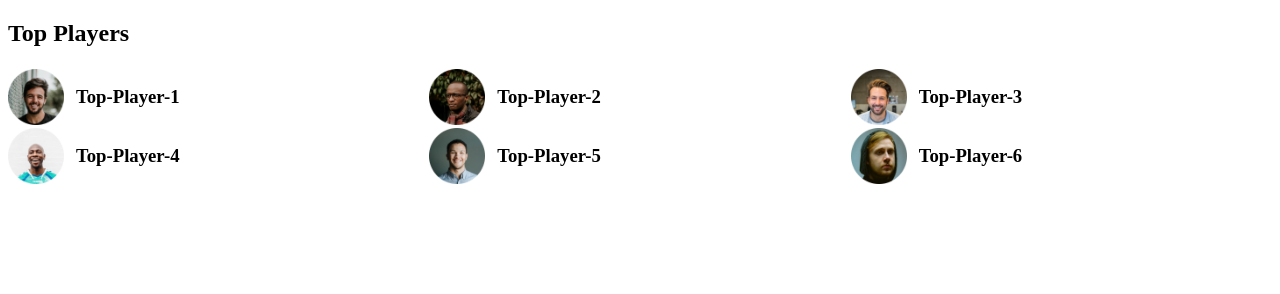
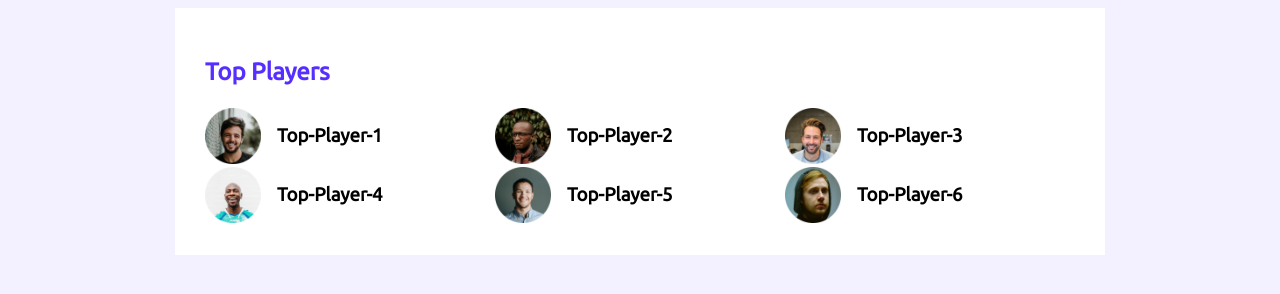
Before and after one commit to Mahaburalam/leader-board-css3-project-programmingHero-, a plain HTML site: page index.html in a window 1280 px wide. Drawn offline with Linux system fonts and the light colour scheme; a web font is replaced by a local one.

Commit message:
overall few changes

```diff
--- a/css/style.css
+++ b/css/style.css
@@ -1,4 +1,26 @@
+/*fonts*/
+@import url('https://fonts.googleapis.com/css2?family=Playfair+Display:ital@0;1&family=Poppins:wght@400;500&family=Ubuntu&display=swap');
+/*common css or uilities*/
+body{
+	font-family: 'Playfair Display', serif;
+	font-family: 'Poppins', sans-serif;
+	font-family: 'Ubuntu', sans-serif;
+	background-color: #F3F1FF;
+}
+main{
+	display: flex;
+	justify-content: center;
+}
+.container{
+	background-color: #FFFFFF;
+	width: 870px;
+	padding: 30px;
+}
 /*top player css*/
+.section-title{
+	color: #562EFF;
+	font-size: 24px;
+}
 .players{
 	display: grid;
 	grid-template-columns: repeat(3, 1fr);
@@ -11,5 +33,7 @@
 .player{
 	display: flex;
 	align-items: center;
-	grid-gap: 12px;
 }
+.player-name{
+	margin-left: 16px;
+}
--- a/index.html
+++ b/index.html
@@ -15,34 +15,34 @@
 		<!-- main part start -->
 		<main>
 			<!-- top section part -->
-			<section>
+			<section class="container">
 				<!-- top player part -->
 				<div class="top-player">
-					<h2>Top Players</h2>
+					<h2 class="section-title">Top Players</h2>
 					<div class="players">
 						<div class="player">
 							<img src="images/players/player-1.png">
-							<h3>Top-Player-1</h3>
+							<h3 class="player-name">Top-Player-1</h3>
 						</div>
 						<div class="player">
 							<img src="images/players/player-2.png">
-							<h3>Top-Player-2</h3>
+							<h3 class="player-name">Top-Player-2</h3>
 						</div>
 						<div class="player">
 							<img src="images/players/player-3.png">
-							<h3>Top-Player-3</h3>
+							<h3 class="player-name">Top-Player-3</h3>
 						</div>
 						<div class="player">
 							<img src="images/players/player-4.png">
-							<h3>Top-Player-4</h3>
+							<h3 class="player-name">Top-Player-4</h3>
 						</div>
 						<div class="player">
 							<img src="images/players/player-5.png">
-							<h3>Top-Player-5</h3>
+							<h3 class="player-name">Top-Player-5</h3>
 						</div>
 						<div class="player">
 							<img src="images/players/player-6.png">
-							<h3>Top-Player-6</h3>
+							<h3 class="player-name">Top-Player-6</h3>
 						</div>
 					</div>
 				</div>
```
